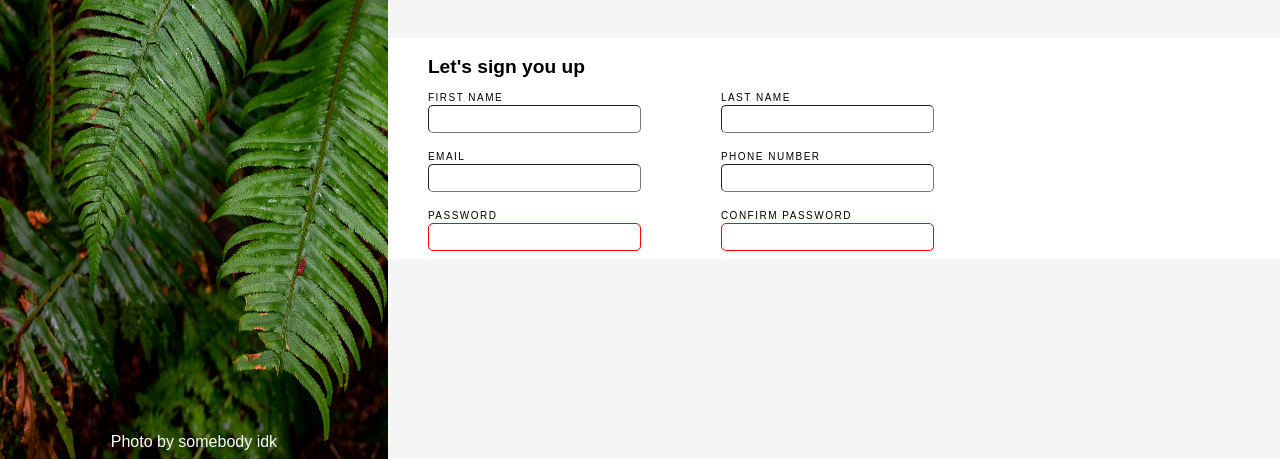
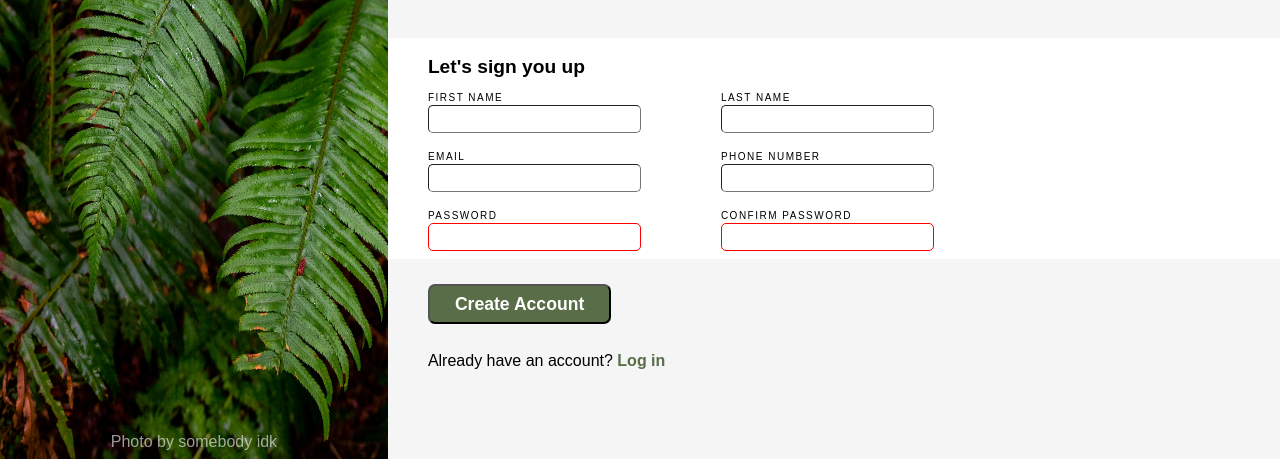
Before and after one commit to idontfeelsogood1/sign-up-form, a plain HTML site: page index.html in a window 1280 px wide. Shown: the part 341-800 px from the top of the page. Drawn offline with Linux system fonts and the light colour scheme.

Commit message:
Finish page styling

```diff
--- a/index.html
+++ b/index.html
@@ -55,7 +55,8 @@
             </div>
         </form>
         <footer>
-
+            <button>Create Account</button>
+            <div class="footer-text">Already have an account? <span>Log in</span></div>
         </footer>
     </div>
 </body>
--- a/styles.css
+++ b/styles.css
@@ -98,6 +98,7 @@ body {
     text-align: center;
     color: white;
     font-family: Arial, Helvetica, sans-serif;
+    opacity: 0.6;
 }
 
 .logo-text {
@@ -189,3 +190,29 @@ input:focus {
 input:invalid {
     border: 1.5px red solid;
 }
+
+footer {
+    font-family: Arial, Helvetica, sans-serif;
+}
+
+button, .footer-text {
+    margin-left: 40px;
+    margin-top: 25px;
+}
+
+button {
+    background-color: #596D48;
+    color: white;
+    border-radius: 7px;
+    padding-left: 25px;
+    padding-right: 25px;
+    padding-top: 5px;
+    padding-bottom: 5px;
+    font-weight: bold;
+    font-size: 1.1rem;
+}
+
+footer span {
+    color: #596D48;
+    font-weight: bold;
+}
```
